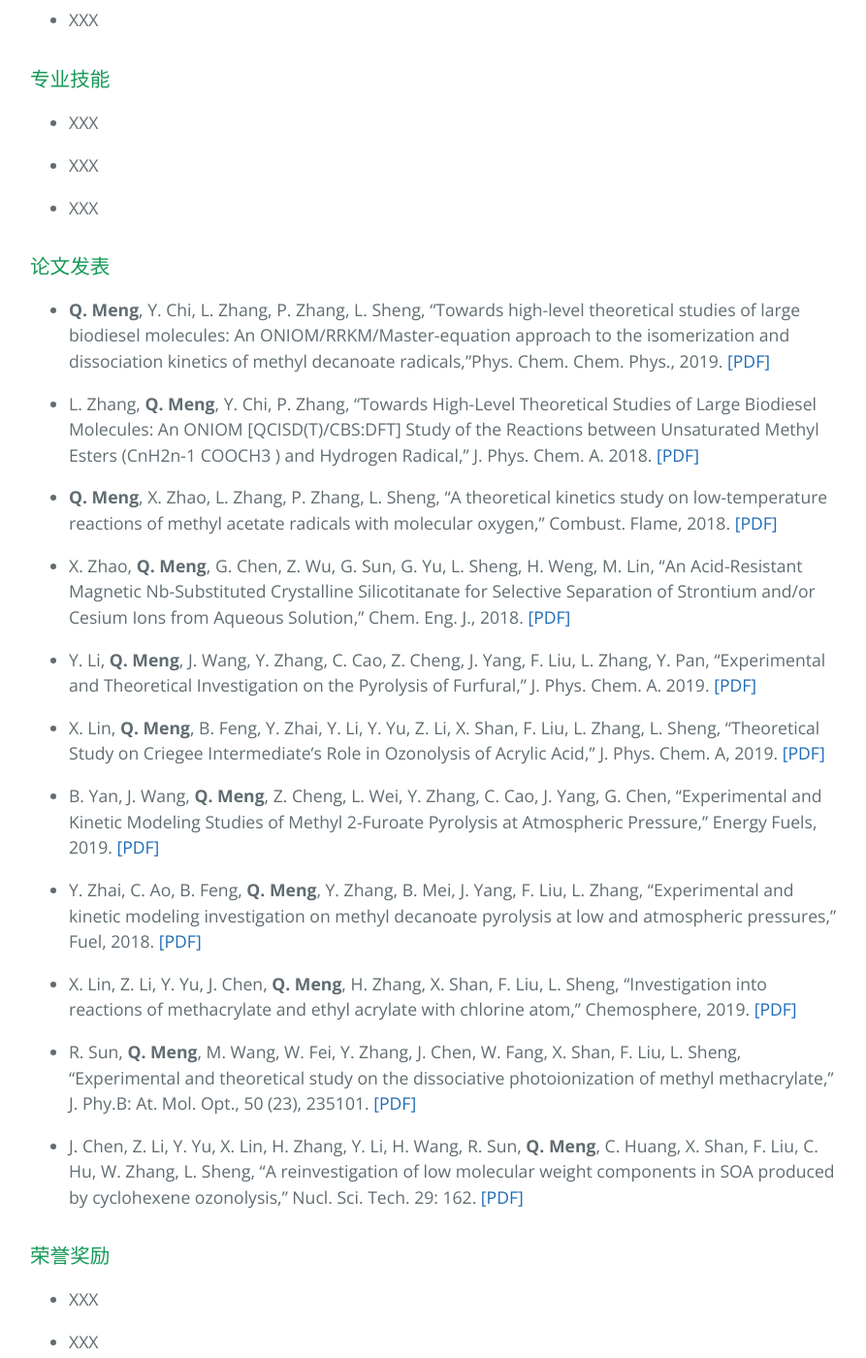
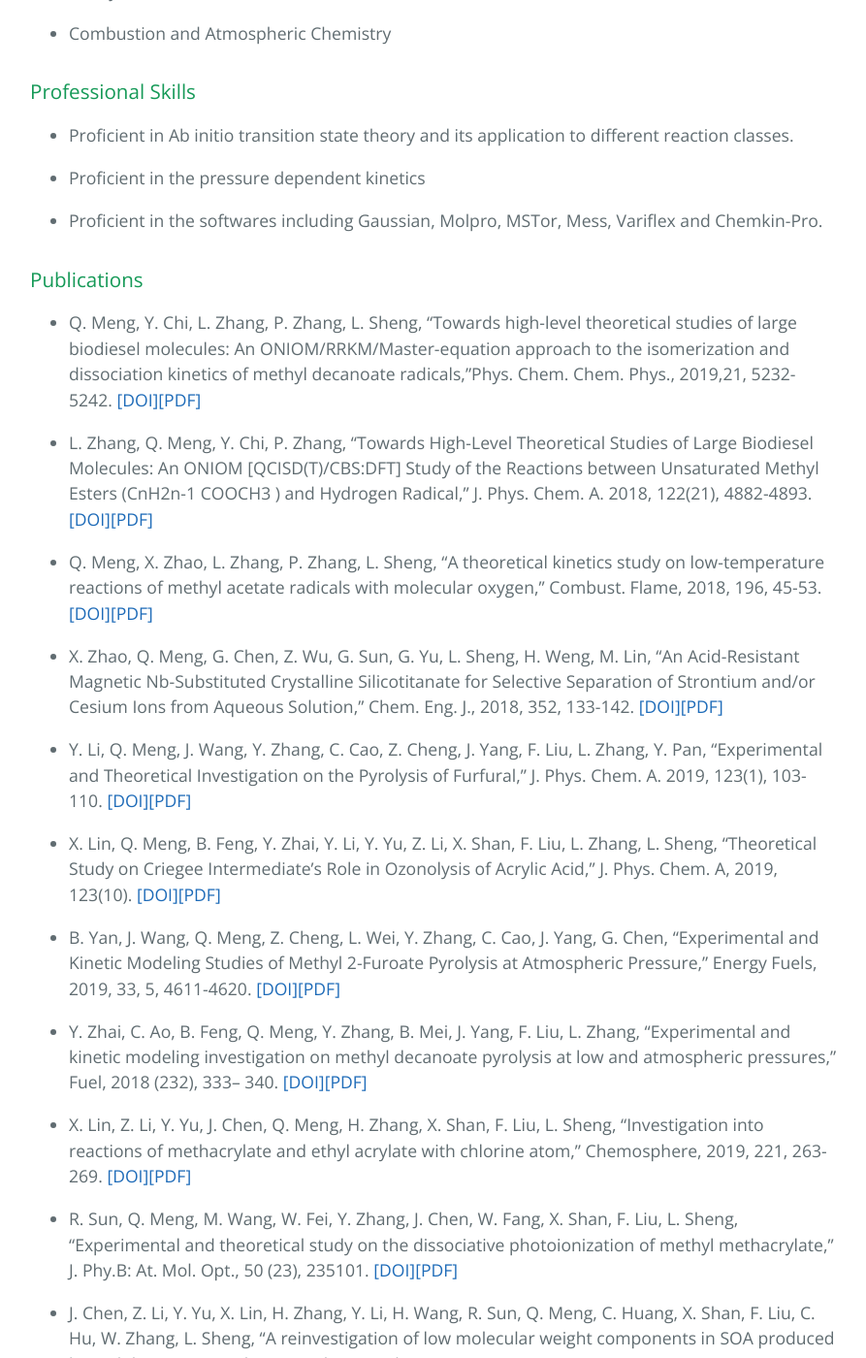
Before and after one commit to mengqh321/mengqh321.github.io, a Jekyll site: the page built from index.md, in a window 1280 px wide and 1400 px high, scrolled down 693 px. Shown: the whole window at 97% size, without its empty margins (193-1086 px from the left). Built offline with Jekyll 4.4.1, drawn with Linux system fonts in a browser that asks for light colours; our own code applies the rules of GitHub Pages for plain Markdown files; some of the changed text lies outside the part shown.

```diff
--- a/index-en.md
+++ /dev/null
@@ -1,75 +0,0 @@
-<div>
-<table border="0">
-  <tr>
-    <td>
-      <h1>Qinghui Meng</h1>
-      <p><b>Ph.D </b></p>
-      <p><b>National Synchrotron Radiation Laboratory, USTC </b></p>
-      <p><b>Email：mengqh@mail.ustc.edu.cn</b></p>
-      <p><b>Address：USTC, Hefei, Anhui, 230027, China</b></p>
-      <a href="/index.html">中文版</a>
-    </td>
-    <td width="25%">
-      <img src="/mengqh.jpg" width="100%">
-    </td>
-  </tr>
-</table>
-</div>
-### Education
-
-- 2014.09-2019.06 University of Science and Technology of China，Ph.D，Supervised by XXX
-
-- 2016.XX-2017.XX The Hong Kong Polytecnic University，Research Assistant，Supervised by XXX
-
-- 2010.09-2014.06 Lanzhou University，B.S. in Applied Chemistry (Radiochemistry)
-
-### Research Interests
-
-- XXX
-
-- XXX
-
-- XXX
-
-### Professional Skills
-
-- XXX
-
-- XXX
-
-- XXX
-
-### Publications
-- **Q. Meng**, Y. Chi, L. Zhang, P. Zhang, L. Sheng, “Towards high-level theoretical studies of large biodiesel molecules: An ONIOM/RRKM/Master-equation approach to the isomerization and dissociation kinetics of methyl decanoate radicals,”Phys. Chem. Chem. Phys., 2019. [[PDF]](./publications/1.pdf)
-
-- L. Zhang, **Q. Meng**, Y. Chi, P. Zhang, “Towards High-Level Theoretical Studies of Large Biodiesel Molecules: An ONIOM [QCISD(T)/CBS:DFT] Study of the Reactions between Unsaturated Methyl Esters (CnH2n-1 COOCH3 ) and Hydrogen Radical,” J. Phys. Chem. A. 2018. [[PDF]](./publications/1.pdf)
-
-- **Q. Meng**, X. Zhao, L. Zhang, P. Zhang, L. Sheng, “A theoretical kinetics study on low-temperature reactions of methyl acetate radicals with molecular oxygen,” Combust. Flame, 2018. [[PDF]](./publications/1.pdf)
-
-- X. Zhao, **Q. Meng**, G. Chen, Z. Wu, G. Sun, G. Yu, L. Sheng, H. Weng, M. Lin, “An Acid-Resistant Magnetic Nb-Substituted Crystalline Silicotitanate for Selective Separation of Strontium and/or Cesium Ions from Aqueous Solution,” Chem. Eng. J., 2018. [[PDF]](./publications/1.pdf)
-
-- Y. Li, **Q. Meng**, J. Wang, Y. Zhang, C. Cao, Z. Cheng, J. Yang, F. Liu, L. Zhang, Y. Pan, “Experimental and Theoretical Investigation on the Pyrolysis of Furfural,” J. Phys. Chem. A. 2019. [[PDF]](./publications/1.pdf)
-
-- X. Lin, **Q. Meng**, B. Feng, Y. Zhai, Y. Li, Y. Yu, Z. Li, X. Shan, F. Liu, L. Zhang, L. Sheng, “Theoretical Study on Criegee Intermediate’s Role in Ozonolysis of Acrylic Acid,” J. Phys. Chem. A, 2019. [[PDF]](./publications/1.pdf)
-
-- B. Yan, J. Wang, **Q. Meng**, Z. Cheng, L. Wei, Y. Zhang, C. Cao, J. Yang, G. Chen, “Experimental and Kinetic Modeling Studies of Methyl 2-Furoate Pyrolysis at Atmospheric Pressure,” Energy Fuels, 2019. [[PDF]](./publications/1.pdf)
-
-- Y. Zhai, C. Ao, B. Feng, **Q. Meng**, Y. Zhang, B. Mei, J. Yang, F. Liu, L. Zhang, “Experimental and kinetic modeling investigation on methyl decanoate pyrolysis at low and atmospheric pressures,” Fuel, 2018. [[PDF]](./publications/1.pdf)
-
-- X. Lin, Z. Li, Y. Yu, J. Chen, **Q. Meng**, H. Zhang, X. Shan, F. Liu, L. Sheng, “Investigation into reactions of methacrylate and ethyl acrylate with chlorine atom,” Chemosphere, 2019. [[PDF]](./publications/1.pdf)
-
-- R. Sun, **Q. Meng**, M. Wang, W. Fei, Y. Zhang, J. Chen, W. Fang, X. Shan, F. Liu, L. Sheng, “Experimental and theoretical study on the dissociative photoionization of methyl methacrylate,” J. Phy.B: At. Mol. Opt., 50 (23), 235101. [[PDF]](./publications/1.pdf)
-
-- J. Chen, Z. Li, Y. Yu, X. Lin, H. Zhang, Y. Li, H. Wang, R. Sun, **Q. Meng**, C. Huang, X. Shan, F. Liu, C. Hu, W. Zhang, L. Sheng, “A reinvestigation of low molecular weight components in SOA produced by cyclohexene ozonolysis,” Nucl. Sci. Tech. 29: 162. [[PDF]](./publications/1.pdf)
-
-### Honors&Awards
-- XXX
-
-- XXX
-
-- XXX
-
-### Contact
-- Email：mengqh@mail.ustc.edu.cn
-
-- Skype：
--- a/index.md
+++ b/index.md
@@ -1,13 +1,14 @@
 <div>
 <table border="0">
   <tr>
-    <td width="75%">
-      <h1>孟庆慧</h1>
-      <p><b>博士研究生</b></p>
-      <p><b>中国科学技术大学国家同步辐射实验室</b></p>
-      <p><b>邮箱：mengqh@mail.ustc.edu.cn</b></p>
-      <p><b>地址：安徽省合肥市中国科学技术西校区，邮编230027</b></p>
-      <p><a href="/index-en.html">English Version</a></p>
+    <td>
+      <h1>Qinghui Meng</h1>
+      <p><b>Ph.D </b></p>
+      <p><b>National Synchrotron Radiation Laboratory</b></p>
+	  <p><b>University of Science and Technology of China</b></p>
+      <p><b>Email：mengqh@mail.ustc.edu.cn</b></p>
+      <!-- <p><b>Address：USTC, Hefei, Anhui, 230027, China</b></p> -->
+      <!-- <a href="/index.html">中文版</a> -->
     </td>
     <td width="25%">
       <img src="/mengqh.jpg" width="100%">
@@ -15,60 +16,71 @@
   </tr>
 </table>
 </div>
+### Education
 
-### 教育背景
-- 2014.09-2019.06 中国科学技术大学同步辐射实验室，获博士学位，导师是XXX
+- 2014.09-2019.06 University of Science and Technology of China，Ph.D，Supervised by Prof. Lidong Zhang and Prof. Liusi Sheng
 
-- 2016.XX-2017.XX 香港理工大学XX系，Research Assistant，导师是XXX
+- 2016.XX-2017.XX The Hong Kong Polytecnic University，Research Assistant，Supervised by Prof. Peng Zhang
 
-- 2010.09-2014.06 兰州大学XX系，获学士学位
+- 2010.09-2014.06 Lanzhou University，B.S. in Applied Chemistry (Radiochemistry)
 
-### 研究方向
-- XXX
+### Research Interests
 
-- XXX
+- Chemical Kinetics
 
-- XXX
+- Catalytic Oxidation
 
-### 专业技能
-- XXX
+- Combustion and Atmospheric Chemistry
 
-- XXX
+### Professional Skills
 
-- XXX
+- Proficient in Ab initio transition state theory and its application to different reaction classes.
 
-### 论文发表
-- **Q. Meng**, Y. Chi, L. Zhang, P. Zhang, L. Sheng, “Towards high-level theoretical studies of large biodiesel molecules: An ONIOM/RRKM/Master-equation approach to the isomerization and dissociation kinetics of methyl decanoate radicals,”Phys. Chem. Chem. Phys., 2019. [[PDF]](./publications/1.pdf)
+- Proficient in the pressure dependent kinetics
 
-- L. Zhang, **Q. Meng**, Y. Chi, P. Zhang, “Towards High-Level Theoretical Studies of Large Biodiesel Molecules: An ONIOM [QCISD(T)/CBS:DFT] Study of the Reactions between Unsaturated Methyl Esters (CnH2n-1 COOCH3 ) and Hydrogen Radical,” J. Phys. Chem. A. 2018. [[PDF]](./publications/1.pdf)
+- Proficient in the softwares including Gaussian, Molpro, MSTor, Mess, Variflex and Chemkin-Pro.
 
-- **Q. Meng**, X. Zhao, L. Zhang, P. Zhang, L. Sheng, “A theoretical kinetics study on low-temperature reactions of methyl acetate radicals with molecular oxygen,” Combust. Flame, 2018. [[PDF]](./publications/1.pdf)
+### Publications
+- Q. Meng, Y. Chi, L. Zhang, P. Zhang, L. Sheng, “Towards high-level theoretical studies of large biodiesel molecules: An ONIOM/RRKM/Master-equation approach to the isomerization and dissociation kinetics of methyl decanoate radicals,”Phys. Chem. Chem. Phys., 2019,21, 5232-5242. [[DOI]](10.1039/C8CP05593A)[[PDF]](./publications/11.pdf)
 
-- X. Zhao, **Q. Meng**, G. Chen, Z. Wu, G. Sun, G. Yu, L. Sheng, H. Weng, M. Lin, “An Acid-Resistant Magnetic Nb-Substituted Crystalline Silicotitanate for Selective Separation of Strontium and/or Cesium Ions from Aqueous Solution,” Chem. Eng. J., 2018. [[PDF]](./publications/1.pdf)
-
-- Y. Li, **Q. Meng**, J. Wang, Y. Zhang, C. Cao, Z. Cheng, J. Yang, F. Liu, L. Zhang, Y. Pan, “Experimental and Theoretical Investigation on the Pyrolysis of Furfural,” J. Phys. Chem. A. 2019. [[PDF]](./publications/1.pdf)
-
-- X. Lin, **Q. Meng**, B. Feng, Y. Zhai, Y. Li, Y. Yu, Z. Li, X. Shan, F. Liu, L. Zhang, L. Sheng, “Theoretical Study on Criegee Intermediate’s Role in Ozonolysis of Acrylic Acid,” J. Phys. Chem. A, 2019. [[PDF]](./publications/1.pdf)
-
-- B. Yan, J. Wang, **Q. Meng**, Z. Cheng, L. Wei, Y. Zhang, C. Cao, J. Yang, G. Chen, “Experimental and Kinetic Modeling Studies of Methyl 2-Furoate Pyrolysis at Atmospheric Pressure,” Energy Fuels, 2019. [[PDF]](./publications/1.pdf)
-
-- Y. Zhai, C. Ao, B. Feng, **Q. Meng**, Y. Zhang, B. Mei, J. Yang, F. Liu, L. Zhang, “Experimental and kinetic modeling investigation on methyl decanoate pyrolysis at low and atmospheric pressures,” Fuel, 2018. [[PDF]](./publications/1.pdf)
-
-- X. Lin, Z. Li, Y. Yu, J. Chen, **Q. Meng**, H. Zhang, X. Shan, F. Liu, L. Sheng, “Investigation into reactions of methacrylate and ethyl acrylate with chlorine atom,” Chemosphere, 2019. [[PDF]](./publications/1.pdf)
-
-- R. Sun, **Q. Meng**, M. Wang, W. Fei, Y. Zhang, J. Chen, W. Fang, X. Shan, F. Liu, L. Sheng, “Experimental and theoretical study on the dissociative photoionization of methyl methacrylate,” J. Phy.B: At. Mol. Opt., 50 (23), 235101. [[PDF]](./publications/1.pdf)
-
-- J. Chen, Z. Li, Y. Yu, X. Lin, H. Zhang, Y. Li, H. Wang, R. Sun, **Q. Meng**, C. Huang, X. Shan, F. Liu, C. Hu, W. Zhang, L. Sheng, “A reinvestigation of low molecular weight components in SOA produced by cyclohexene ozonolysis,” Nucl. Sci. Tech. 29: 162. [[PDF]](./publications/1.pdf)
+- L. Zhang, Q. Meng, Y. Chi, P. Zhang, “Towards High-Level Theoretical Studies of Large Biodiesel Molecules: An ONIOM [QCISD(T)/CBS:DFT] Study of the Reactions between Unsaturated Methyl Esters (CnH2n-1 COOCH3 ) and Hydrogen Radical,” J. Phys. Chem. A. 2018, 122(21), 4882-4893. [[DOI]](doi.org/10.1021/acs.jpca.8b02327)[[PDF]](./publications/10.pdf)
 
 
-### 荣誉奖励
-- XXX
+- Q. Meng, X. Zhao, L. Zhang, P. Zhang, L. Sheng, “A theoretical kinetics study on low-temperature reactions of methyl acetate radicals with molecular oxygen,” Combust. Flame, 2018, 196, 45-53. [[DOI]](doi.org/10.1016/j.combustflame.2018.05.023)[[PDF]](./publications/9.pdf)
 
-- XXX
+- X. Zhao, Q. Meng, G. Chen, Z. Wu, G. Sun, G. Yu, L. Sheng, H. Weng, M. Lin, “An Acid-Resistant Magnetic Nb-Substituted Crystalline Silicotitanate for Selective Separation of Strontium and/or Cesium Ions from Aqueous Solution,” Chem. Eng. J., 2018, 352, 133-142. [[DOI]](doi.org/10.1016/j.cej.2018.06.175)[[PDF]](./publications/8.pdf)
 
-- XXX
+- Y. Li, Q. Meng, J. Wang, Y. Zhang, C. Cao, Z. Cheng, J. Yang, F. Liu, L. Zhang, Y. Pan, “Experimental and Theoretical Investigation on the Pyrolysis of Furfural,” J. Phys. Chem. A. 2019, 123(1), 103-110. [[DOI]](doi.org/10.1021/acs.jpca.8b06261)[[PDF]](./publications/7.pdf)
 
-### 联系信息
-- 邮箱：mengqh@mail.ustc.edu.cn
+- X. Lin, Q. Meng, B. Feng, Y. Zhai, Y. Li, Y. Yu, Z. Li, X. Shan, F. Liu, L. Zhang, L. Sheng, “Theoretical Study on Criegee Intermediate’s Role in Ozonolysis of Acrylic Acid,” J. Phys. Chem. A, 2019, 123(10). [[DOI]](1929-1936. doi.org/10.1021/acs.jpca.8b11671)[[PDF]](./publications/6.pdf)
+
+- B. Yan, J. Wang, Q. Meng, Z. Cheng, L. Wei, Y. Zhang, C. Cao, J. Yang, G. Chen, “Experimental and Kinetic Modeling Studies of Methyl 2-Furoate Pyrolysis at Atmospheric Pressure,” Energy Fuels, 2019, 33, 5, 4611-4620.
+[[DOI]](doi.org/10.1021/acs.energyfuels.9b00367)[[PDF]](./publications/5.pdf)
+
+- Y. Zhai, C. Ao, B. Feng, Q. Meng, Y. Zhang, B. Mei, J. Yang, F. Liu, L. Zhang, “Experimental and kinetic modeling investigation on methyl decanoate pyrolysis at low and atmospheric pressures,” Fuel, 2018 (232), 333– 340. [[DOI]](doi.org/10.1016/j.fuel.2018.05.145)[[PDF]](./publications/4.pdf)
+
+- X. Lin, Z. Li, Y. Yu, J. Chen, Q. Meng, H. Zhang, X. Shan, F. Liu, L. Sheng, “Investigation into reactions of methacrylate and ethyl acrylate with chlorine atom,” Chemosphere, 2019, 221, 263-269. [[DOI]](doi.org/10.1016/j.chemosphere.2018.12.202)[[PDF]](./publications/3.pdf)
+
+- R. Sun, Q. Meng, M. Wang, W. Fei, Y. Zhang, J. Chen, W. Fang, X. Shan, F. Liu, L. Sheng, “Experimental and theoretical study on the dissociative photoionization of methyl methacrylate,” J. Phy.B: At. Mol. Opt., 50 (23), 235101. [[DOI]](doi.org/10.1088/1361-6455/aa92d4)[[PDF]](./publications/2.pdf)
+
+- J. Chen, Z. Li, Y. Yu, X. Lin, H. Zhang, Y. Li, H. Wang, R. Sun, Q. Meng, C. Huang, X. Shan, F. Liu, C. Hu, W. Zhang, L. Sheng, “A reinvestigation of low molecular weight components in SOA produced by cyclohexene ozonolysis,” Nucl. Sci. Tech. 29: 162. [[DOI]](doi.org/10.1007/s41365-018-0491-0)[[PDF]](./publications/1.pdf)
+
+
+### Honors&Awards
+- 2019			Academy of Chinese Sciences President Award
+
+- 2014			The Outstanding Graduate of LZU
+
+- 2010-2014		The First-Class Scholarship of LZU
+
+- 2010-2014		The Model Student of Academic Records
+
+- 2012			Excellent Deputy Dead Teacher
+
+- 2012			Outstanding Student Union Cadre
+
+
+### Contact
+- Email：mengqh@mail.ustc.edu.cn
 
 - Skype：
```
Also changed, not shown: mengqh.jpg, 11 other files.
